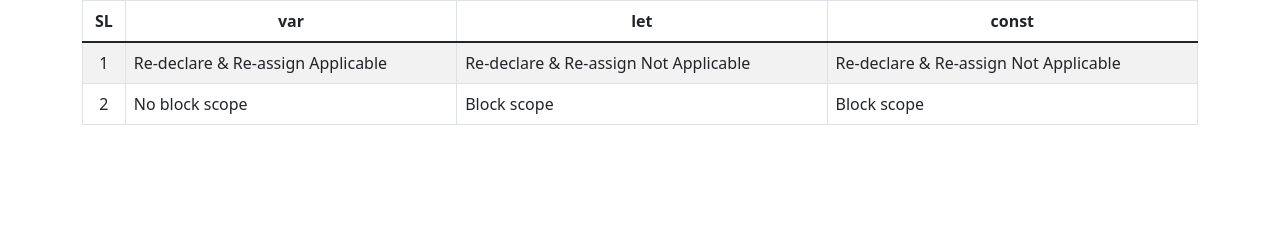
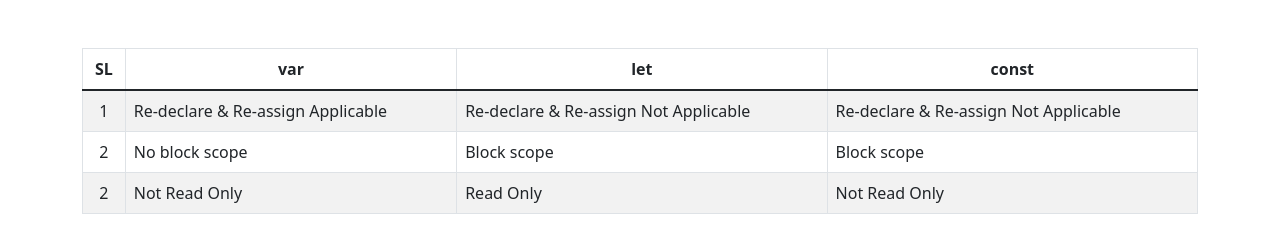
Before and after one commit to jakir-ruet/javascript-programming, a plain HTML site: page 01-basic/02-variables/var-let-const.html in a window 1280 px wide. Drawn offline with Linux system fonts and the light colour scheme.

Commit message:
var, const & let updated

```diff
--- a/01-basic/02-variables/var-let-const.html
+++ b/01-basic/02-variables/var-let-const.html
@@ -9,7 +9,7 @@
     <link rel="stylesheet" href="../../asset/style.css" />
   </head>
   <body>
-    <div class="container">
+    <div class="container pt-5">
       <table class="table table-striped table-hover table-bordered">
         <thead>
           <tr>
@@ -32,6 +32,12 @@
             <td>Block scope</td>
             <td>Block scope</td>
           </tr>
+          <tr>
+            <td class="text-center">2</td>
+            <td>Not Read Only</td>
+            <td>Read Only</td>
+            <td>Not Read Only</td>
+          </tr>
         </tbody>
       </table>
     </div>
```
